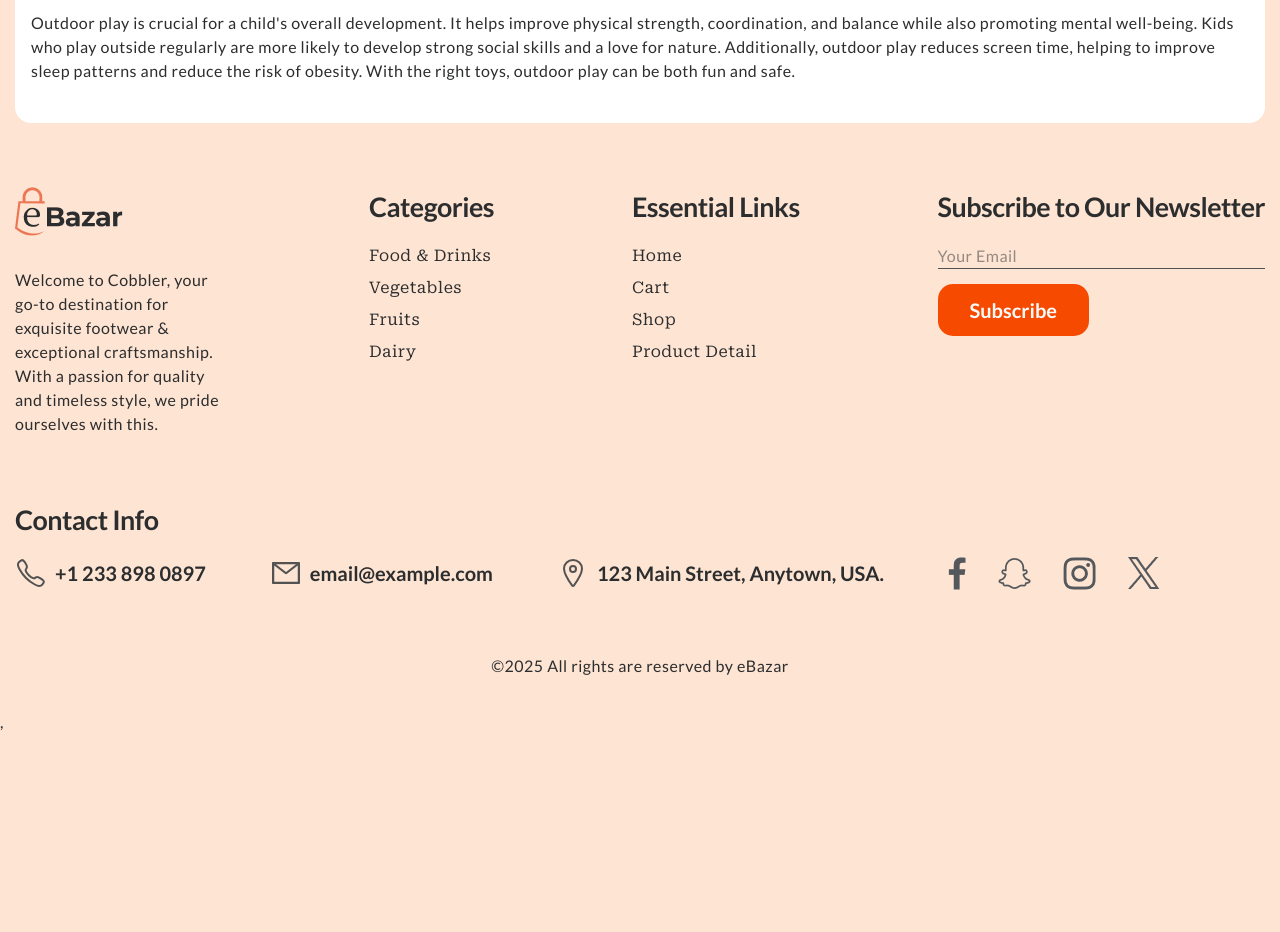
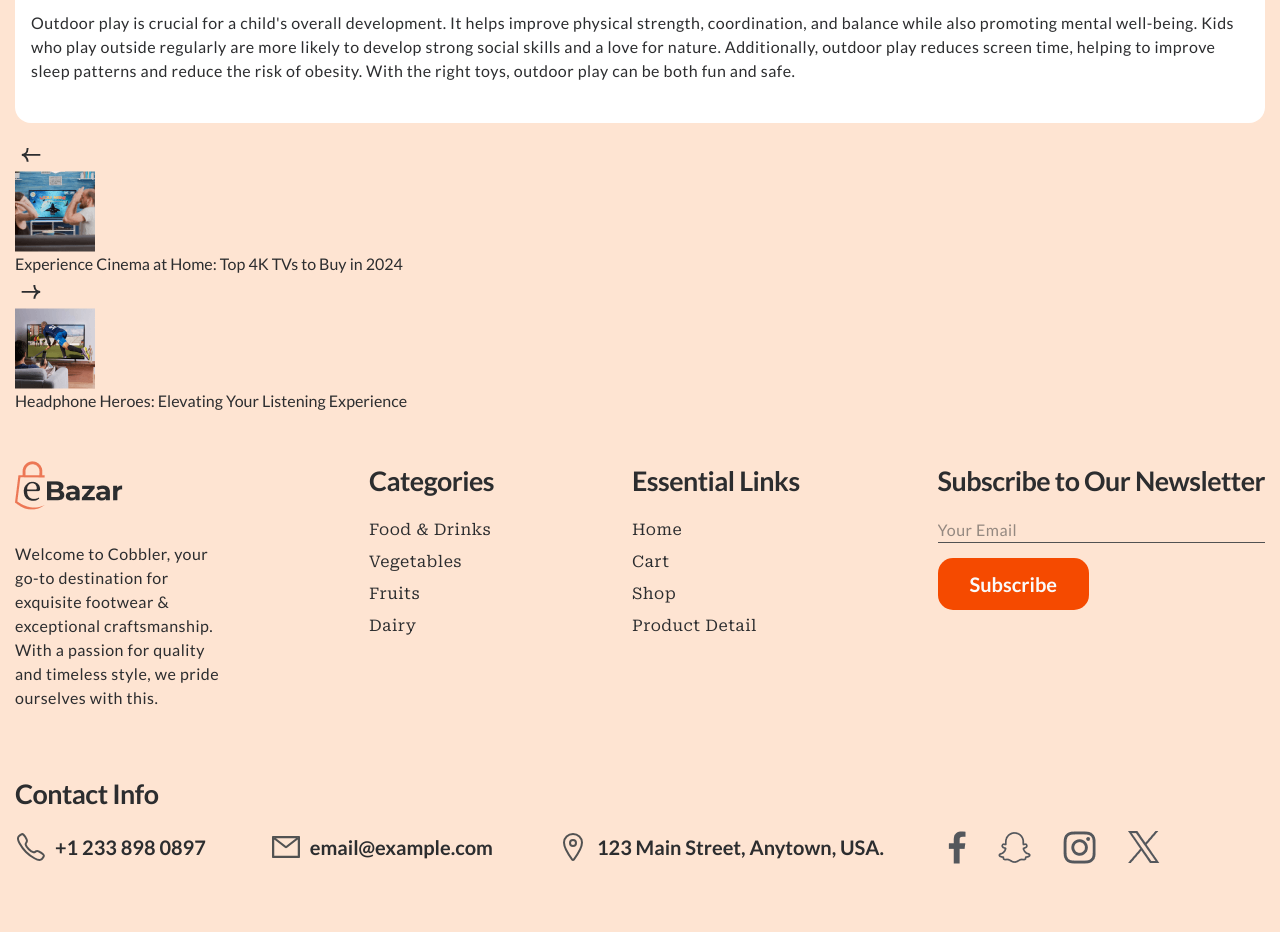
Before and after one commit to hossein1075/e-Bazar, a React (Vite) app: page /blogDetail in a window 1280 px wide. Shown: the part 2000-2932 px from the top of the page. Before the commit the page ends 2734 px from the top, so only its background shows below. Built offline with nearby package versions, Linux system fonts and the light colour scheme.

Commit message:
add html components blog post in blog detail page

```diff
--- a/src/BlogDetail/BlogDetailPost/BlogDetailPost.jsx
+++ b/src/BlogDetail/BlogDetailPost/BlogDetailPost.jsx
@@ -1 +1,47 @@
-rfce
+import React from 'react'
+import SVGPaginationLeft from '../../components/main/componentsMain/SVGPagination/SVGPaginationLeft'
+import SVGPaginationRight from '../../components/main/componentsMain/SVGPagination/SVGPaginationRight'
+
+function BlogDetailPost() {
+  return (
+    <>
+    <section>
+        <div className="container">
+            <div>
+                <div>
+                    <div>
+                        <SVGPaginationLeft/>
+                    </div>
+                    <div>
+                        <div>
+                            <img src="/images/BlogDetail/blog post/blog-prev.png" alt="blog post" />
+                        </div>
+                        <div>
+                            <span>Experience Cinema at Home: Top</span>
+                            <span> 4K TVs to Buy in 2024</span>
+                        </div>
+                    </div>
+                </div>
+                <div>
+                    <div>
+                        <SVGPaginationRight/>
+                    </div>
+                    <div>
+                        <div>
+                            <img src="/images/BlogDetail/blog post/blog-next.png" alt="blog post" />
+                        </div>
+                        <div>
+                            <span>Headphone Heroes: Elevating Your  </span>
+                            <span> Listening Experience</span>
+                        </div>
+                    </div>
+                </div>
+
+            </div>
+        </div>
+    </section>
+    </>
+  )
+}
+
+export default BlogDetailPost
--- a/src/pages/BlogDetail.jsx
+++ b/src/pages/BlogDetail.jsx
@@ -4,6 +4,7 @@ import Header from '../components/header/Header'
 import ShopBanner from '../components/Shop/Title/ShopBanner'
 import BlogDetailImg from '../BlogDetail/BlogDetailimg/BlogDetailImg'
 import BlogDetailComments from '../BlogDetail/BlogDetailComments/BlogDetailComments'
+import BlogDetailPost from '../BlogDetail/BlogDetailPost/BlogDetailPost'
 function BlogDetail() {
   return (
     <>
@@ -13,6 +14,7 @@ function BlogDetail() {
     />
     <BlogDetailImg/>
     <BlogDetailComments/>
+    <BlogDetailPost/>
     <Footer/>
     </>
   )
```
Also changed, not shown: public/images/BlogDetail/blog post/blog-next.png (added), public/images/BlogDetail/blog post/blog-prev.png (added).
